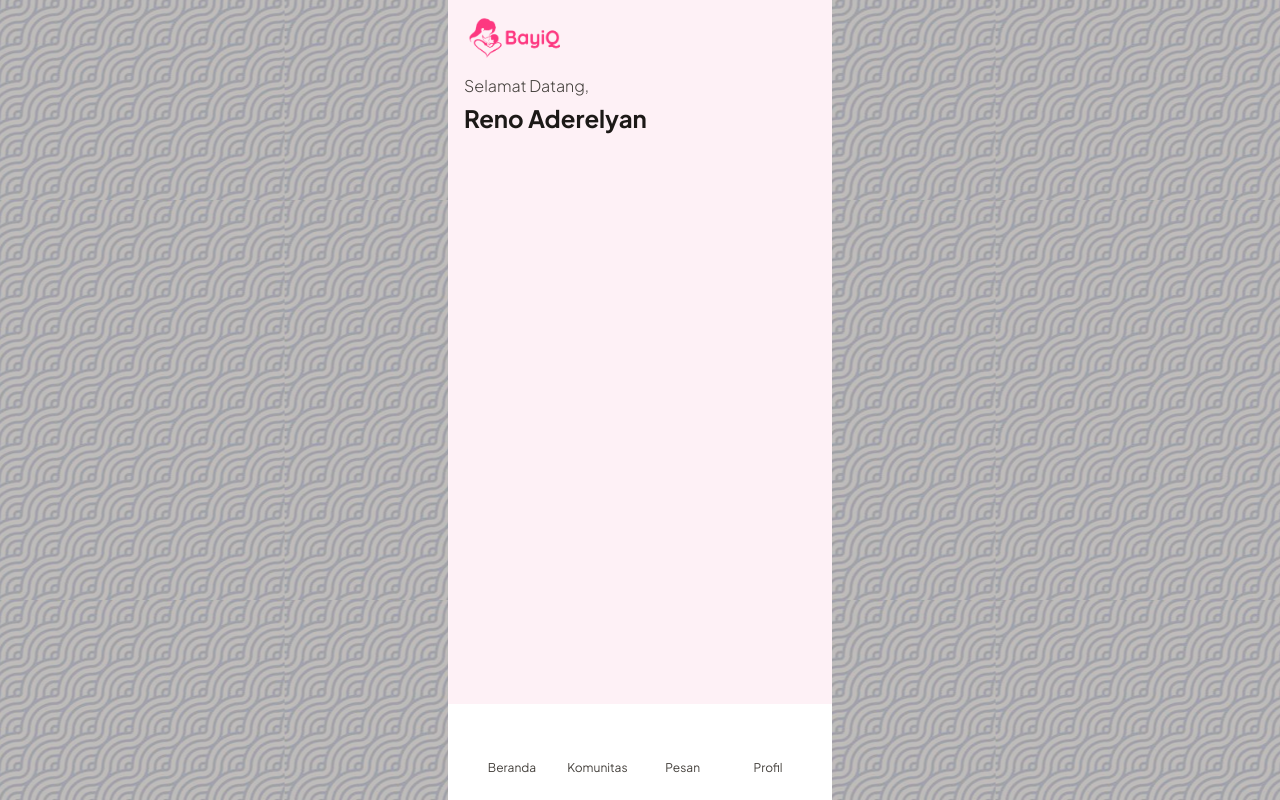
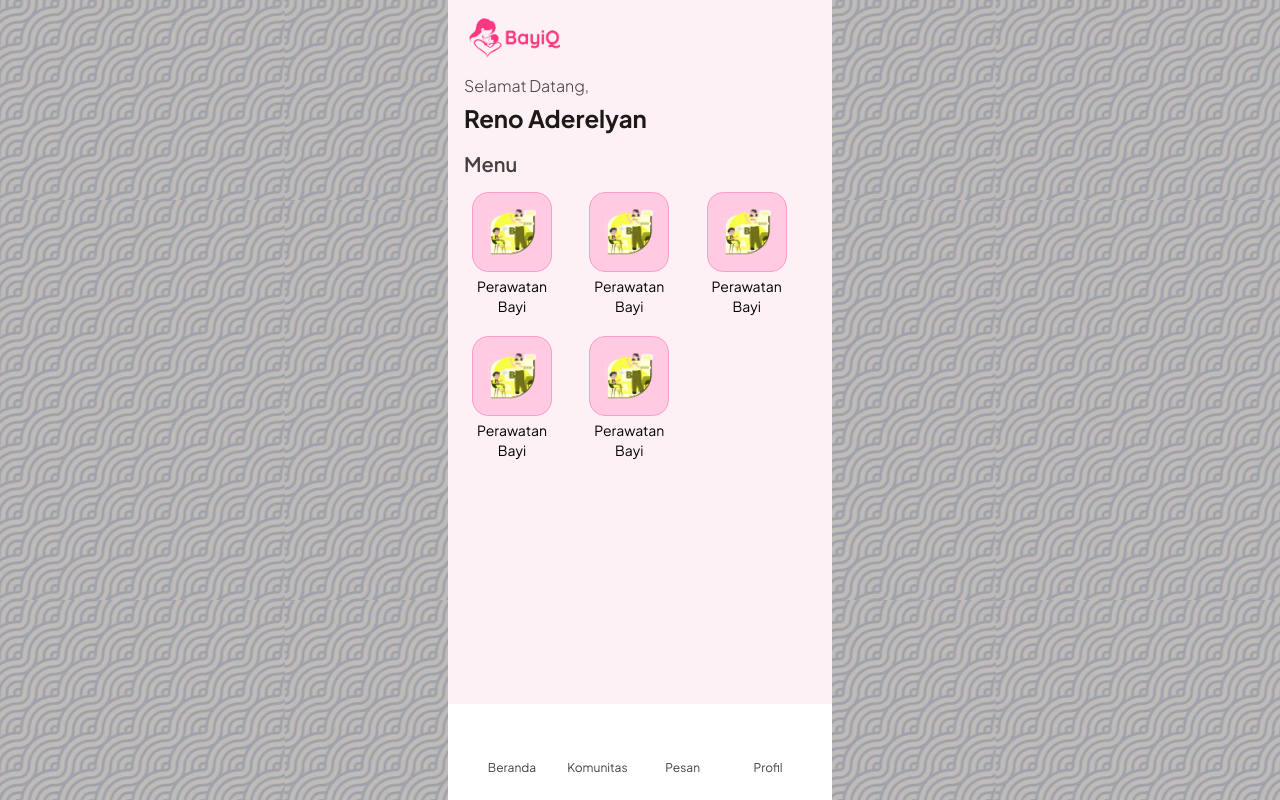
Before and after one commit to aplicalvin/bayiq-fe, a React (Vite) app: page /app in a window 1280 px wide. Built offline with nearby package versions, Linux system fonts and the light colour scheme; some icons are missing.

Commit message:
Update AppHome

```diff
--- a/src/App.jsx
+++ b/src/App.jsx
@@ -25,7 +25,7 @@
 import DrDashboard from "./dokter/DrDashboard.jsx";
 import DrinLayout from "./layout/DrLayout.jsx";
 import AppLayout from "./layout/AppLayout.jsx";
-import AppDashboard from "./app/AppDashboard.jsx";
+import AppHome from "./app/AppHome.jsx";
 import AppCommunity from "./app/AppCommunity.jsx";
 import AppProfile from "./app/AppProfile.jsx";
 
@@ -55,19 +55,16 @@
                     <Route path="/signup" element={<SignUp />} />
                 </Route>
                 <Route path="/admin/" element={<AdminLayout />}>
-                    <Route path="/admin/dashboard" element={<AdmDashboard />} />
+                    <Route path="/admin/" element={<AdmDashboard />} />
                 </Route>
                 <Route path="/dokter/" element={<DrinLayout />}>
-                    <Route path="/dokter/dashboard" element={<DrDashboard />} />
+                    <Route path="/dokter/" element={<DrDashboard />} />
                 </Route>
                 <Route path="/hospital/" element={<DrinLayout />}>
-                    <Route
-                        path="/hospital/dashboard"
-                        element={<DrDashboard />}
-                    />
+                    <Route path="/hospital/" element={<DrDashboard />} />
                 </Route>
                 <Route path="/app/" element={<AppLayout />}>
-                    <Route path="/app/" element={<AppDashboard />} />
+                    <Route path="/app/" element={<AppHome />} />
                     <Route path="/app/community" element={<AppCommunity />} />
                     <Route path="/app/profile" element={<AppProfile />} />
                 </Route>
--- a/src/app/AppDashboard.jsx
+++ b/src/app/AppHome.jsx
@@ -2,8 +2,10 @@
 import Logo from "./../assets/assets/logo.png";
 import { Link } from "react-router-dom";
 import { Notification } from "iconsax-react";
+import Greetings from "./Home/Greetings";
+import AppMenu from "./Home/AppMenu";
 
-function AppDashboard() {
+function AppHome() {
     return (
         <>
             <div className="grid gap-4  p-4">
@@ -18,18 +20,13 @@
                     </Link>
                 </header>
                 {/* Greetings */}
-                <div className="grid gap-1">
-                    <h1 className="text-stone-700 font-light text-md">
-                        Selamat Datang,
-                    </h1>
-                    <h1 className="text-stone-900 font-bold text-2xl">
-                        Reno Aderelyan
-                    </h1>
-                </div>
-                {/* Greetings */}
+                <Greetings />
+                {/* Menu */}
+                <AppMenu />
+                {/* Menu */}
             </div>
         </>
     );
 }
 
-export default AppDashboard;
+export default AppHome;
--- /dev/null
+++ b/src/app/Home/AppMenu.jsx
@@ -0,0 +1,42 @@
+// eslint-disable-next-line no-unused-vars
+import React from "react";
+import { Link } from "react-router-dom";
+import Menu1 from "./../../assets/assets/image/Home2.png";
+
+// eslint-disable-next-line react/prop-types
+function TheMenu({ Logos, Text }) {
+    return (
+        <div className=" w-24 h-36 text-center flex items-center justify-center">
+            <Link to="#">
+                <div className="grid gap-1 justify-center">
+                    <div className="mx-auto flex bg-primary-200 border border-primary-300 hover:border-primary-400 hover:bg-primary-300 w-20 h-20 rounded-2xl">
+                        <img
+                            src={Logos}
+                            alt="Menu icon"
+                            className="w-12 h-12 m-auto"
+                        />
+                    </div>
+                    <p className="text-sm">{Text}</p>
+                </div>
+            </Link>
+        </div>
+    );
+}
+
+function AppMenu() {
+    return (
+        <div className="grid gap-1">
+            <h1 className="font-semibold text-xl text-stone-700">Menu</h1>
+            <div className="grid grid-cols-3">
+                <TheMenu Logos={Menu1} Text="Perawatan Bayi" />
+                <TheMenu Logos={Menu1} Text="Perawatan Bayi" />
+                <TheMenu Logos={Menu1} Text="Perawatan Bayi" />
+                <TheMenu Logos={Menu1} Text="Perawatan Bayi" />
+                <TheMenu Logos={Menu1} Text="Perawatan Bayi" />
+                {/* Tambahkan item menu lainnya di sini */}
+            </div>
+        </div>
+    );
+}
+
+export default AppMenu;
--- /dev/null
+++ b/src/app/Home/Greetings.jsx
@@ -0,0 +1,19 @@
+// eslint-disable-next-line no-unused-vars
+import React from "react";
+
+function Greetings() {
+    return (
+        <>
+            <div className="grid gap-1">
+                <h1 className="text-stone-700 font-light text-md">
+                    Selamat Datang,
+                </h1>
+                <h1 className="text-stone-900 font-bold text-2xl">
+                    Reno Aderelyan
+                </h1>
+            </div>
+        </>
+    );
+}
+
+export default Greetings;
--- a/src/layout/AdminLayout.jsx
+++ b/src/layout/AdminLayout.jsx
@@ -41,7 +41,7 @@
                     <Sidebar.Items className="dark:bg-gray-800">
                         <Sidebar.ItemGroup className="dark:bg-gray-800">
                             <Sidebar.Item
-                                href="/admin/dashboard/"
+                                href="/admin/"
                                 icon={HiHome}
                                 className="dark:bg-gray-700"
                             >
@@ -104,7 +104,7 @@
             <div className="w-full p-3 lg:px-5 lg:pl-3">
                 <div className="flex items-center justify-between">
                     <div className="flex items-center">
-                        <Navbar.Brand href="/admin/dashboard">
+                        <Navbar.Brand href="/admin/">
                             <span className="self-center whitespace-nowrap text-2xl font-semibold dark:text-white">
                                 Super Admin
                             </span>
--- a/src/layout/DrLayout.jsx
+++ b/src/layout/DrLayout.jsx
@@ -41,7 +41,7 @@
                     <Sidebar.Items className="">
                         <Sidebar.ItemGroup className="">
                             <Sidebar.Item
-                                href="/dokter/dashboard/"
+                                href="/dokter/"
                                 icon={HiHome}
                                 className=""
                             >
@@ -97,7 +97,7 @@
             <div className="w-full p-3 lg:px-5 lg:pl-3">
                 <div className="flex items-center justify-between">
                     <div className="flex items-center">
-                        <Navbar.Brand href="/dokter/dashboard">
+                        <Navbar.Brand href="/dokter/">
                             <span className="self-center whitespace-nowrap text-2xl font-semibold ">
                                 Admin Dokter
                             </span>
--- a/src/layout/HospitalLayout.jsx
+++ b/src/layout/HospitalLayout.jsx
@@ -41,7 +41,7 @@
                     <Sidebar.Items className="">
                         <Sidebar.ItemGroup className="">
                             <Sidebar.Item
-                                href="/hospital/dashboard/"
+                                href="/hospital/"
                                 icon={HiHome}
                                 className=""
                             >
@@ -99,7 +99,7 @@
             <div className="w-full p-3 lg:px-5 lg:pl-3">
                 <div className="flex items-center justify-between">
                     <div className="flex items-center">
-                        <Navbar.Brand href="/hospital/dashboard">
+                        <Navbar.Brand href="/hospital/">
                             <span className="self-center whitespace-nowrap text-2xl font-semibold ">
                                 Admin hospital
                             </span>
```
